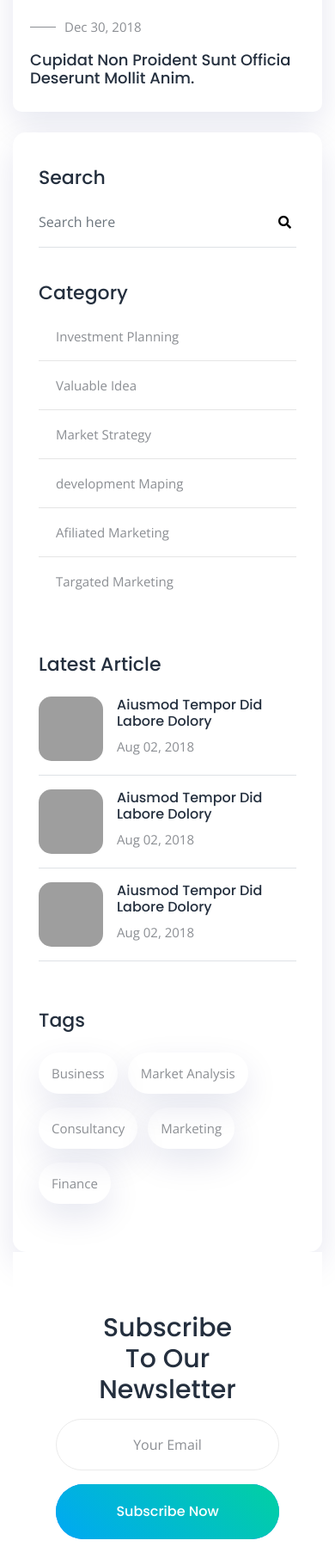
After one commit to matheus3301/yeduk, a PHP site: page /turmaprofessor.php in a window 390 px wide. The commit adds this page. Shown: the part 4680-6500 px from the top of the page at 86% size. Run offline with PHP 8.4, Linux system fonts and the light colour scheme; the visitor is signed in with stand-in values (Sample User, id 1); data that the repository does not hold is empty; some libraries are stand-ins or nearby versions; grey boxes are pictures that could not be loaded.

```diff
--- /dev/null
+++ b/turmaprofessor.php
@@ -0,0 +1,227 @@
+<?php
+include 'classes/conexao.php';
+include 'classes/professor.php';
+include 'classes/turma.php';
+include 'header_professor.php';
+
+?>
+
+<section class="page-title page-title-overlay bg-cover" data-background="images/background/about.jpg">
+  <div class="container">
+    <div class="row">
+      <div class="col-lg-7">
+        <h1 class="text-white position-relative">Blog<span class="watermark-sm">Blog</span></h1>
+        <p class="text-white pt-4 pb-4">Cupidatat non proident sunt culpa qui officia deserunt mollit <br> anim idest laborum sed ut perspiciatis.</p>
+      </div>
+      <div class="col-lg-3 ml-auto align-self-end">
+        <nav class="position-relative zindex-1" aria-label="breadcrumb">
+          <ol class="breadcrumb justify-content-end bg-transparent">
+            <li class="breadcrumb-item text-white"><a href="meuperfilprofessor.php" class="text-white">Perfil</a></li>
+            <li class="breadcrumb-item text-white"><a href="minhasturmasprofessor.php" class="text-white">Turmas</a></li>
+            <li class="breadcrumb-item text-white" aria-current="page">[Nome Turma]</li>
+          </ol>
+        </nav>
+      </div>
+    </div>
+  </div>
+</section>
+
+<section class="section section-lg-bottom">
+  <div class="container">
+    <div class="row">
+      <div class="col-lg-8">
+        <div class="row">
+          <div class="col-sm-6 mb-4">
+            <div class="card border-0 shadow rounded-lg">
+              <img src="images/blog/blog-post-1.jpg" class="img-fluid card-img-top rounded-top-lg" alt="post-thumb">
+              <div class="card-body">
+                <p class="card-date">Dec 30, 2018</p>
+                <h5><a class="text-dark" href="blog-details.html">Cupidat non proident sunt officia deserunt mollit
+                anim.</a></h5>
+              </div>
+            </div>
+          </div>
+          <div class="col-sm-6 mb-4">
+            <div class="card border-0 shadow rounded-lg">
+              <img src="images/blog/blog-post-2.jpg" class="img-fluid card-img-top rounded-top-lg" alt="post-thumb">
+              <div class="card-body">
+                <p class="card-date">Dec 30, 2018</p>
+                <h5><a class="text-dark" href="blog-details.html">Cupidat non proident sunt officia deserunt mollit
+                anim.</a></h5>
+              </div>
+            </div>
+          </div>
+          <div class="col-sm-6 mb-4">
+            <div class="card border-0 shadow rounded-lg">
+              <img src="images/blog/blog-post-3.jpg" class="img-fluid card-img-top rounded-top-lg" alt="post-thumb">
+              <div class="card-body">
+                <p class="card-date">Dec 30, 2018</p>
+                <h5><a class="text-dark" href="blog-details.html">Cupidat non proident sunt officia deserunt mollit
+                anim.</a></h5>
+              </div>
+            </div>
+          </div>
+          <div class="col-sm-6 mb-4">
+            <div class="card border-0 shadow rounded-lg">
+              <img src="images/blog/blog-post-4.jpg" class="img-fluid card-img-top rounded-top-lg" alt="post-thumb">
+              <div class="card-body">
+                <p class="card-date">Dec 30, 2018</p>
+                <h5><a class="text-dark" href="blog-details.html">Cupidat non proident sunt officia deserunt mollit
+                anim.</a></h5>
+              </div>
+            </div>
+          </div>
+          <div class="col-sm-6 mb-4">
+            <div class="card border-0 shadow rounded-lg">
+              <img src="images/blog/blog-post-5.jpg" class="img-fluid card-img-top rounded-top-lg" alt="post-thumb">
+              <div class="card-body">
+                <p class="card-date">Dec 30, 2018</p>
+                <h5><a class="text-dark" href="blog-details.html">Cupidat non proident sunt officia deserunt mollit
+                anim.</a></h5>
+              </div>
+            </div>
+          </div>
+          <div class="col-sm-6 mb-4">
+            <div class="card border-0 shadow rounded-lg">
+              <img src="images/blog/blog-post-6.jpg" class="img-fluid card-img-top rounded-top-lg" alt="post-thumb">
+              <div class="card-body">
+                <p class="card-date">Dec 30, 2018</p>
+                <h5><a class="text-dark" href="blog-details.html">Cupidat non proident sunt officia deserunt mollit
+                anim.</a></h5>
+              </div>
+            </div>
+          </div>
+          <div class="col-sm-6 mb-4">
+            <div class="card border-0 shadow rounded-lg">
+              <img src="images/blog/blog-post-7.jpg" class="img-fluid card-img-top rounded-top-lg" alt="post-thumb">
+              <div class="card-body">
+                <p class="card-date">Dec 30, 2018</p>
+                <h5><a class="text-dark" href="blog-details.html">Cupidat non proident sunt officia deserunt mollit
+                anim.</a></h5>
+              </div>
+            </div>
+          </div>
+          <div class="col-sm-6 mb-4">
+            <div class="card border-0 shadow rounded-lg">
+              <img src="images/blog/blog-post-8.jpg" class="img-fluid card-img-top rounded-top-lg" alt="post-thumb">
+              <div class="card-body">
+                <p class="card-date">Dec 30, 2018</p>
+                <h5><a class="text-dark" href="blog-details.html">Cupidat non proident sunt officia deserunt mollit
+                anim.</a></h5>
+              </div>
+            </div>
+          </div>
+          <div class="col-sm-6 mb-4">
+            <div class="card border-0 shadow rounded-lg">
+              <img src="images/blog/blog-post-9.jpg" class="img-fluid card-img-top rounded-top-lg" alt="post-thumb">
+              <div class="card-body">
+                <p class="card-date">Dec 30, 2018</p>
+                <h5><a class="text-dark" href="blog-details.html">Cupidat non proident sunt officia deserunt mollit
+                anim.</a></h5>
+              </div>
+            </div>
+          </div>
+          <div class="col-sm-6 mb-4">
+            <div class="card border-0 shadow rounded-lg">
+              <img src="images/blog/blog-post-10.jpg" class="img-fluid card-img-top rounded-top-lg" alt="post-thumb">
+              <div class="card-body">
+                <p class="card-date">Dec 30, 2018</p>
+                <h5><a class="text-dark" href="blog-details.html">Cupidat non proident sunt officia deserunt mollit
+                anim.</a></h5>
+              </div>
+            </div>
+          </div>
+        </div>
+      </div>
+      <div class="col-lg-4">
+        <div class="rounded-sm shadow bg-white pb-4">
+          <div class="widget">
+            <h4>Search</h4>
+            <form action="#">
+              <div class="position-relative">
+                <input type="text" placeholder="Search here" class="border-bottom form-control rounded-0 px-0">
+                <button class="search-btn" type="submit"><i class="fa fa-search"></i></button>
+              </div>
+            </form>
+          </div>
+          <div class="widget">
+            <h4>Category</h4>
+            <ul class="list-styled list-bordered">
+              <li><a class="text-color d-block py-3" href="blog-details.html">Investment Planning</a></li>
+              <li><a class="text-color d-block py-3" href="blog-details.html">Valuable Idea</a></li>
+              <li><a class="text-color d-block py-3" href="blog-details.html">Market Strategy</a></li>
+              <li><a class="text-color d-block py-3" href="blog-details.html">development Maping</a></li>
+              <li><a class="text-color d-block py-3" href="blog-details.html">Afiliated Marketing</a></li>
+              <li><a class="text-color d-block py-3" href="blog-details.html">Targated Marketing</a></li>
+            </ul>
+          </div>
+          <div class="widget">
+            <h4>Latest Article</h4>
+            <ul class="list-unstyled list-bordered">
+              <li class="media border-bottom py-3">
+                <img src="images/men/sm-img-1.jpg" class="rounded-sm mr-3" alt="post-thumb">
+                <div class="media-body">
+                  <h6 class="mt-0"><a href="blog-details.html" class="text-dark">Aiusmod tempor did labore dolory</a></h6>
+                  <p class="mb-0 text-color">Aug 02, 2018</p>
+                </div>
+              </li>
+              <li class="media border-bottom py-3">
+                <img src="images/men/sm-img-2.jpg" class="rounded-sm mr-3" alt="post-thumb">
+                <div class="media-body">
+                  <h6 class="mt-0"><a href="blog-details.html" class="text-dark">Aiusmod tempor did labore dolory</a></h6>
+                  <p class="mb-0 text-color">Aug 02, 2018</p>
+                </div>
+              </li>
+              <li class="media border-bottom py-3">
+                <img src="images/men/sm-img-3.jpg" class="rounded-sm mr-3" alt="post-thumb">
+                <div class="media-body">
+                  <h6 class="mt-0"><a href="blog-details.html" class="text-dark">Aiusmod tempor did labore dolory</a></h6>
+                  <p class="mb-0 text-color">Aug 02, 2018</p>
+                </div>
+              </li>
+            </ul>
+          </div>
+          <div class="widget">
+            <h4>Tags</h4>
+            <ul class="list-inline tag-list mt-4">
+              <li class="list-inline-item mb-3"><a href="blog-details.html" class="text-color shadow">Business</a></li>
+              <li class="list-inline-item mb-3"><a href="blog-details.html" class="text-color shadow">Market Analysis</a></li>
+              <li class="list-inline-item mb-3"><a href="blog-details.html" class="text-color shadow">Consultancy</a></li>
+              <li class="list-inline-item mb-3"><a href="blog-details.html" class="text-color shadow">Marketing</a></li>
+              <li class="list-inline-item mb-3"><a href="blog-details.html" class="text-color shadow">Finance</a></li>
+            </ul>
+          </div>
+        </div>
+      </div>
+    </div>
+  </div>
+</section>
+
+<!-- subscription -->
+<section class="subscription bg-white">
+  <div class="container">
+    <div class="row">
+      <div class="col-lg-12">
+        <div class="subscription-wrapper">
+          <div class="d-flex subscription-content justify-content-between align-items-center flex-column flex-md-row text-center text-md-left">
+            <h3 class="flex-fill">Subscribe <br> to our newsletter</h3>
+            <form action="#" class="row flex-fill">
+              <div class="col-lg-7 my-md-2 my-2">
+                <input type="email" class="form-control px-4 border-0 w-100 text-center text-md-left" id="email"
+                placeholder="Your Email" name="email">
+              </div>
+              <div class="col-lg-5 my-md-2 my-2">
+                <button type="submit" class="btn btn-primary btn-lg border-0 w-100">Subscribe Now</button>
+              </div>
+            </form>
+          </div>
+        </div>
+      </div>
+    </div>
+  </div>
+</section>
+<!-- subscription -->
+
+<?php
+include 'footer_professor.php';
+?>
```
Also changed, not shown: minhasturmasprofessor.php (+5 -5 lines), turmas.php (added).
